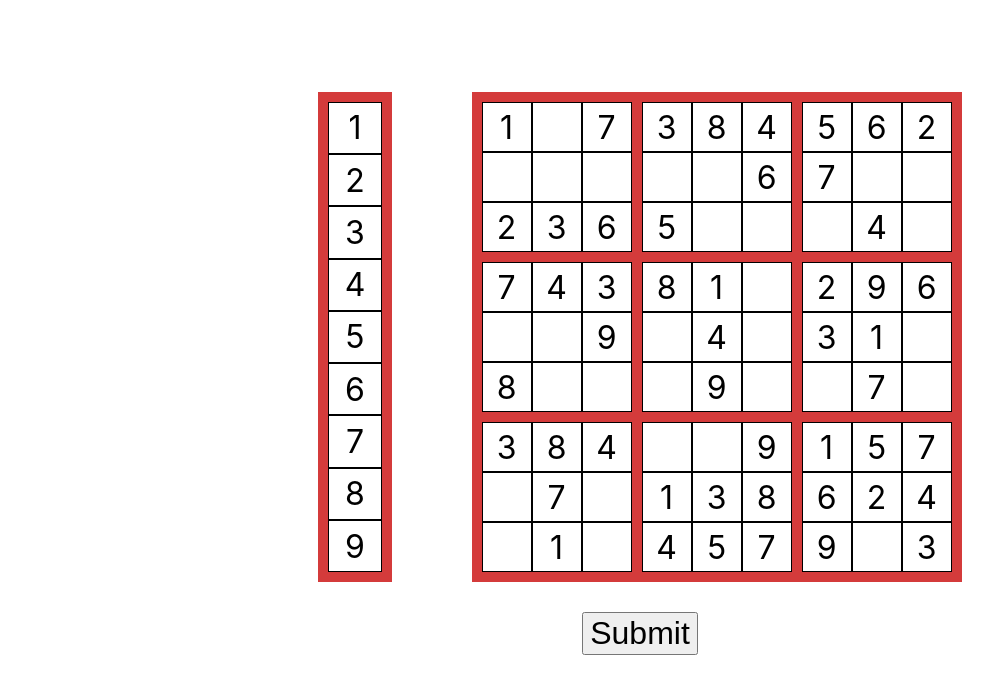
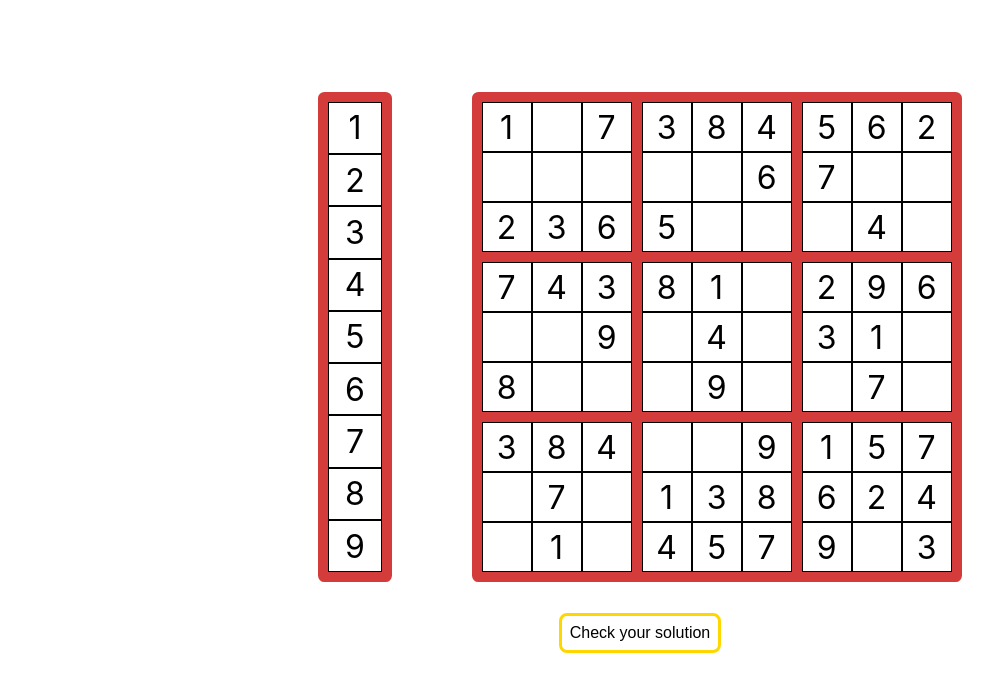
Before and after one commit to heph-dev/Sudoku-web-app, a plain HTML site: page index.html in a window 1280 px wide. Shown: the part 63-756 px from the top of the page, without its empty margins (0-1008 px from the left). Drawn offline with Linux system fonts and the light colour scheme.

Commit message:
enhanced UI and fixed some bugs

```diff
--- a/index.html
+++ b/index.html
@@ -21,7 +21,7 @@
       <div id="input_9" class="input">9</div>
     </div>
     <div id="sudoku-grid"></div>
-    <button id="submit-button">Submit</button>
+    <button id="submit-button">Check your solution</button>
   </div>
 
   <script src="script.js"></script>
--- a/script.js
+++ b/script.js
@@ -5,7 +5,7 @@ function checkingSystem(puzzle_grid, grid) {
         const noEmpty = puzzle_grid.every(row => row.every(cell => cell !== " "));
         if(noEmpty) {
             if(JSON.stringify(puzzle_grid) === JSON.stringify(grid)) {
-                alert("✅ You passed congratulations, emmerich");
+                alert("✅ Congratulations, you passed, emmerich");
             }
             else alert("❌ Of course you failed, nicole");
         }
@@ -41,9 +41,11 @@ function inputSystem(puzzle_grid) {
             }
 
             empty_cell_pos = div.dataset.row + div.dataset.col;
-            // console.log("Picked empty cell: " + empty_cell_pos[0] + ", " + empty_cell_pos[1]);
+
             div.style.backgroundColor = "rgb(255, 253, 208)";
             div.innerText = "";
+            puzzle_grid[Number(div.dataset.row)][Number(div.dataset.col)] = " ";
+
             prev_cell = div;
 
         });
@@ -62,8 +64,9 @@ function inputSystem(puzzle_grid) {
 
     // Check if user has clicked away after clicking an empty cell
     document.addEventListener("click", (event) => {
-        if (!event.target.classList.contains("empty-cell") && !event.target.classList.contains("input")) {
+        if (!(event.target.classList.contains("empty-cell") || event.target.classList.contains("input"))) {
             empty_cell_pos = "";
+            prev_cell.style.backgroundColor = "";
         }
     });
 
--- a/style.css
+++ b/style.css
@@ -31,6 +31,7 @@ h1 {
     grid-template-columns: repeat(3, 1fr);
     grid-template-rows: repeat(3, 1fr);
     border: 0.3125rem solid rgb(212, 59, 59);
+    border-radius: 0.4rem;
 }
 
 .cell {
@@ -55,6 +56,7 @@ h1 {
     display: grid;
     grid-template-rows: repeat(9, 1fr);
     border: 0.625rem solid rgb(212, 59, 59);
+    border-radius: 0.4rem;
 }
 
 .input {
@@ -80,7 +82,15 @@ h1 {
 #submit-button {
     position: absolute;
     margin-top: 37rem;
-    font-size: 2rem;
+    font-size: 1rem;
     cursor: pointer;
     display: flex;
+    padding: 0.5rem;
+    border-radius: 0.5rem;
+    background-color: white;
+    border: 0.2rem solid rgb(255, 215, 0);
 }
+
+#submit-button:hover {
+    background: rgb(255, 253, 208);
+}
```
